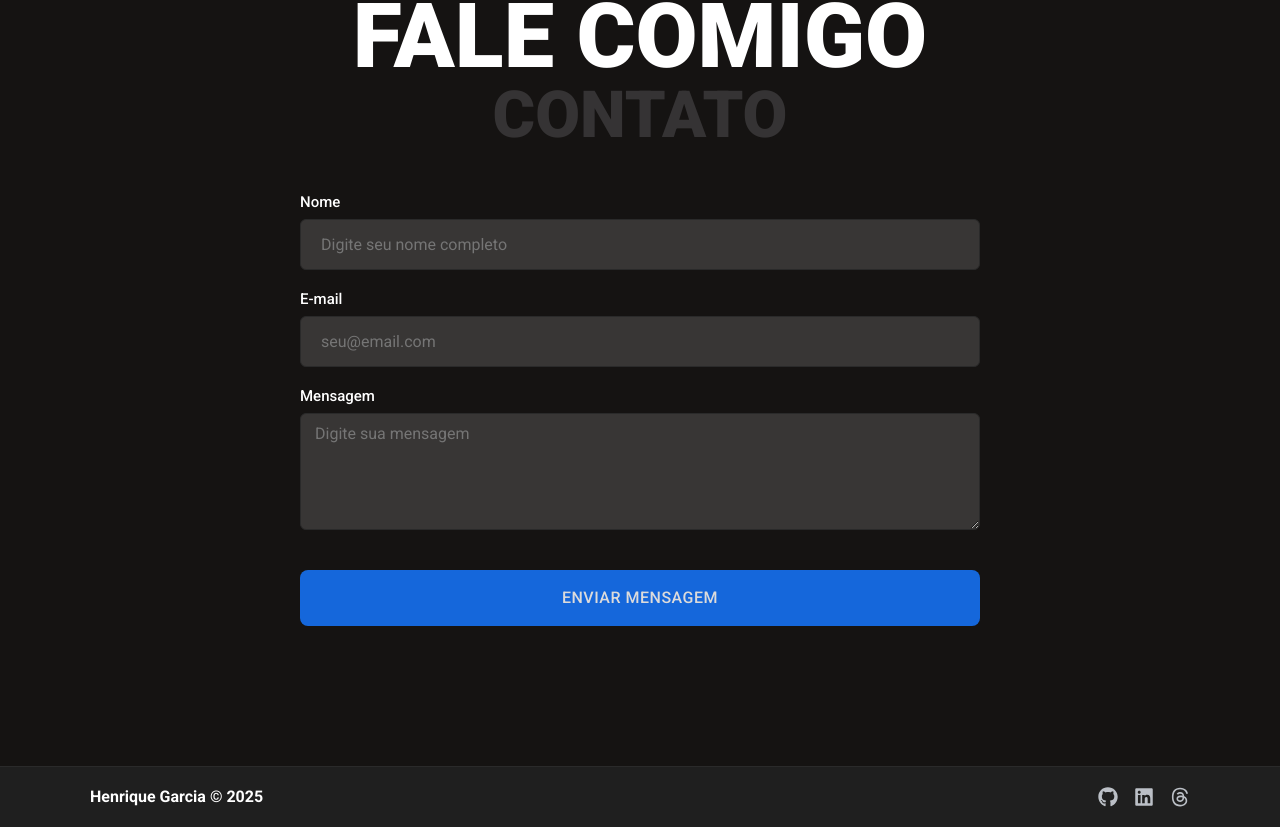
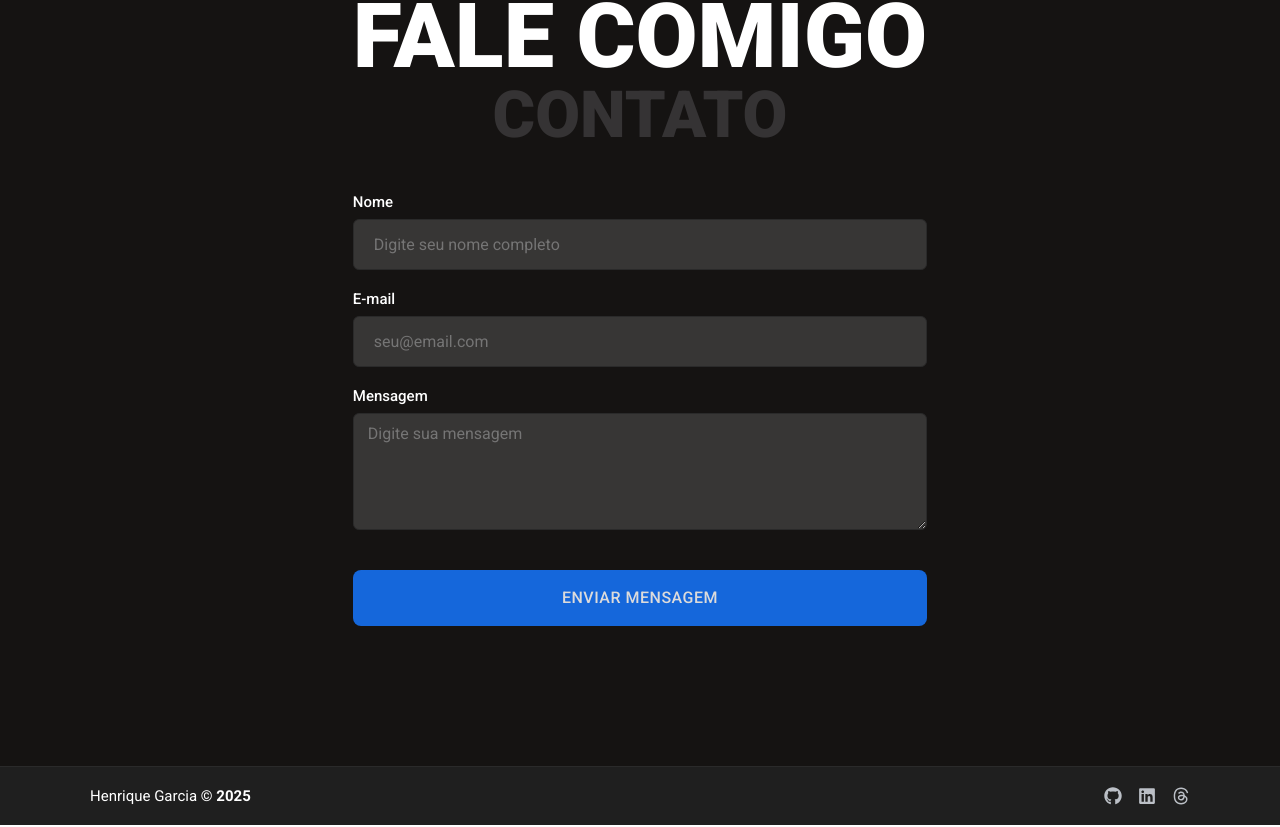
Before and after one commit to henriquegarcia-web/web-portfolio-v6, a React (Vite) app in the folder web/: page / in a window 1280 px wide. Shown: the part 4093-4920 px from the top of the page. Built offline with nearby package versions, Linux system fonts and the light colour scheme; a web font is replaced by a local one.

Commit message:
chore: Ajuste no footer

```diff
--- a/web/src/components/Footer/index.tsx
+++ b/web/src/components/Footer/index.tsx
@@ -10,7 +10,9 @@ const Footer = () => {
     <S.Footer>
       <S.FooterWrapper>
         <S.FooterLeft>
-          <S.FooterName>Henrique Garcia © {year}</S.FooterName>
+          <S.FooterName>
+            Henrique Garcia <b>© {year}</b>
+          </S.FooterName>
           {/* <S.FooterNote>Feito com código, café e propósito.</S.FooterNote> */}
         </S.FooterLeft>
 
--- a/web/src/components/Footer/styles.ts
+++ b/web/src/components/Footer/styles.ts
@@ -34,15 +34,20 @@ export const FooterLeft = styled.div`
 `
 
 export const FooterName = styled.span`
-  ${fontSize('regular')};
-  ${fontWeight('bold')};
+  ${fontSize('small')};
+  ${fontWeight('regular')};
+
   ${color('textHeading')};
+
+  b {
+    ${fontWeight('bold')};
+  }
 `
 
-export const FooterNote = styled.span`
-  ${fontSize('small')};
-  ${color('textDescription')};
-`
+// export const FooterNote = styled.span`
+//   ${fontSize('small')};
+//   ${color('textDescription')};
+// `
 
 export const FooterRight = styled.div`
   display: flex;
@@ -62,7 +67,7 @@ export const FooterIcon = styled.a`
   transition: all 0.2s;
 
   ${color('text')};
-  ${fontSize('xl')};
+  ${fontSize('large')};
 
   &:hover {
     opacity: 1;
--- a/web/src/screens/HomeScreen/index.tsx
+++ b/web/src/screens/HomeScreen/index.tsx
@@ -32,21 +32,23 @@ const HomeScreen = ({}: IHomeScreen) => {
         </S.HomeLeft>
         <S.HomeRight>
           <HeroSection />
-          <Fade triggerOnce>
+          <Fade triggerOnce delay={500}>
             <ProjectsSection />
           </Fade>
-          <Fade triggerOnce>
+          <Fade triggerOnce delay={500}>
             <ExperienceSection />
           </Fade>
-          <Fade triggerOnce>
+          <Fade triggerOnce delay={500}>
             <TecsSection />
           </Fade>
-          <Fade triggerOnce>
+          <Fade triggerOnce delay={500}>
             <AboutMeSection />
           </Fade>
         </S.HomeRight>
       </S.HomeWrapper>
-      <ContactMeSection />
+      <Fade triggerOnce delay={500}>
+        <ContactMeSection />
+      </Fade>
     </S.HomeScreen>
   )
 }
```
